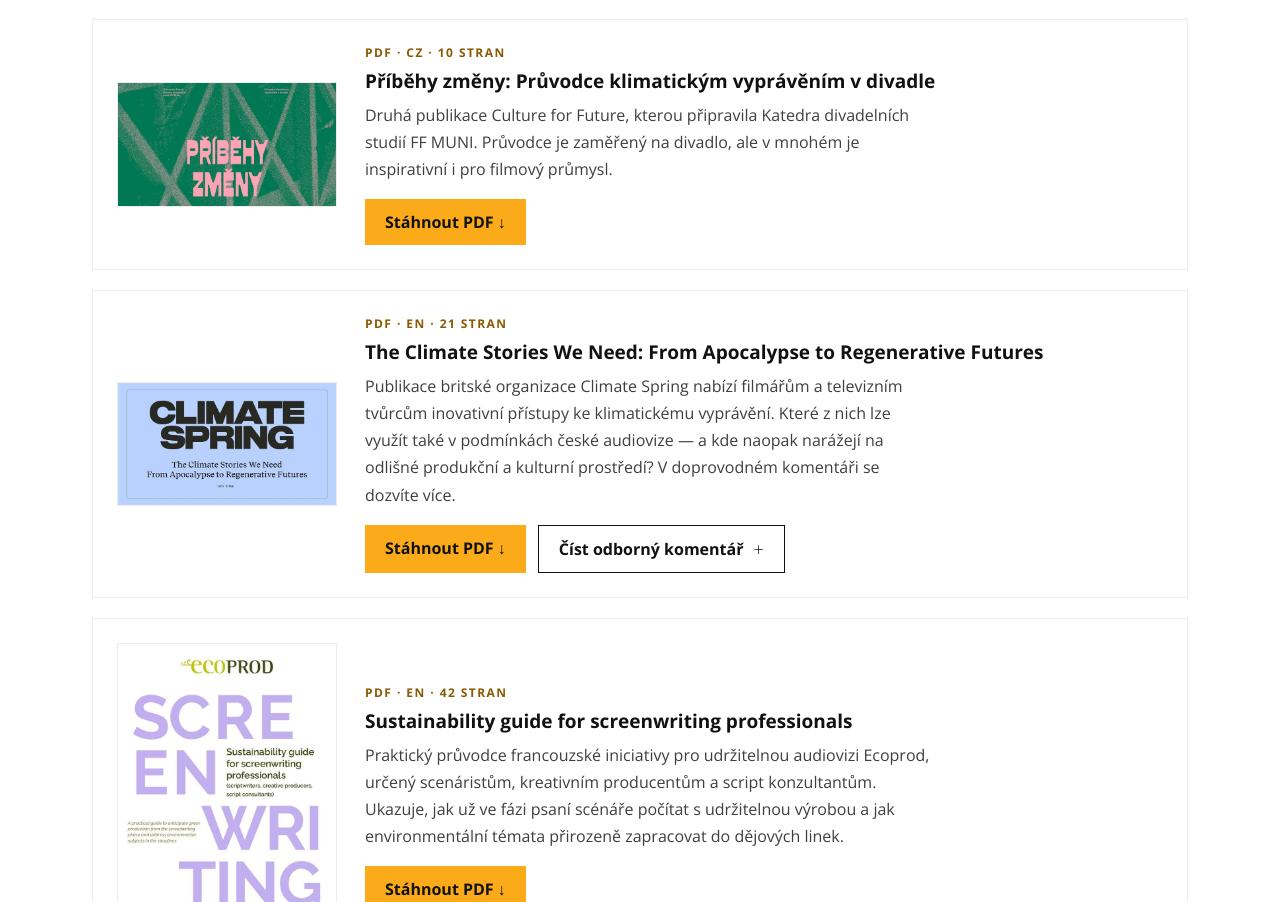
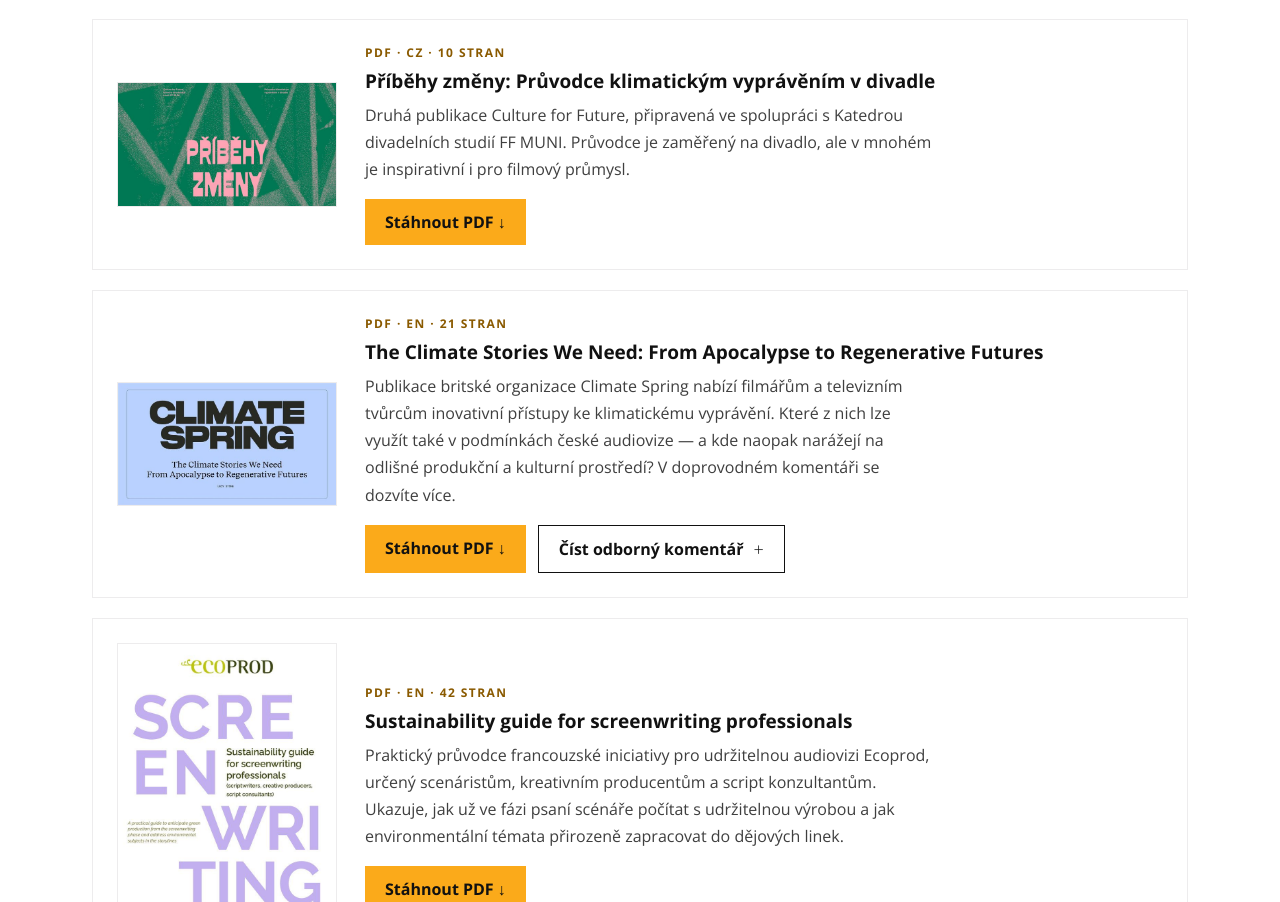
Before and after one commit to vlcekmir/puav-web, a plain HTML site: page docs/storytelling/index.html in a window 1280 px wide. Shown: the part 1022-1924 px from the top of the page. Drawn offline with Linux system fonts and the light colour scheme.

Commit message:
Storytelling: text k příručce pro divadlo podle zadání (s korekturou)
Co-Authored-By: Claude Opus 5.5 <noreply@anthropic.com>
Claude-Session: https://claude.ai/code/session_013yFmp5yuTiGPiaKwhPyVeX

```diff
--- a/docs/storytelling/index.html
+++ b/docs/storytelling/index.html
@@ -80,7 +80,7 @@
         <div>
           <span style="display: block; font-size: 12px; font-weight: 700; letter-spacing: 0.12em; text-transform: uppercase; color: rgb(138, 90, 0); margin-bottom: 8px;">PDF · CZ · 10 stran</span>
           <h3 style="font-size: 19px; font-weight: 700; line-height: 1.3; color: rgb(17, 17, 17); margin-bottom: 8px;">Příběhy změny: Průvodce klimatickým vyprávěním v&nbsp;divadle</h3>
-          <p style="font-size: 16px; line-height: 1.7; color: rgb(63, 63, 63); max-width: 62ch; margin-bottom: 16px;">Druhá publikace Culture for Future, kterou připravila Katedra divadelních studií FF MUNI. Průvodce je zaměřený na divadlo, ale v&nbsp;mnohém je inspirativní i&nbsp;pro filmový průmysl.</p>
+          <p style="font-size: 16px; line-height: 1.7; color: rgb(63, 63, 63); max-width: 62ch; margin-bottom: 16px;">Druhá publikace Culture for Future, připravená ve spolupráci s&nbsp;Katedrou divadelních studií FF MUNI. Průvodce je zaměřený na divadlo, ale v&nbsp;mnohém je inspirativní i&nbsp;pro filmový průmysl.</p>
           <div style="display: flex; gap: 12px; flex-wrap: wrap;">
             <a href="../ke-stazeni/pribehy-zmeny-divadlo.pdf" download="Pribehy zmeny - Pruvodce klimatickym vypravenim v divadle.pdf" style="display: inline-block; font-size: 16px; font-weight: 700; text-decoration: none; color: rgb(17, 17, 17); background: rgb(251, 170, 26); padding: 12px 20px;">Stáhnout PDF ↓</a>
           </div>
```
